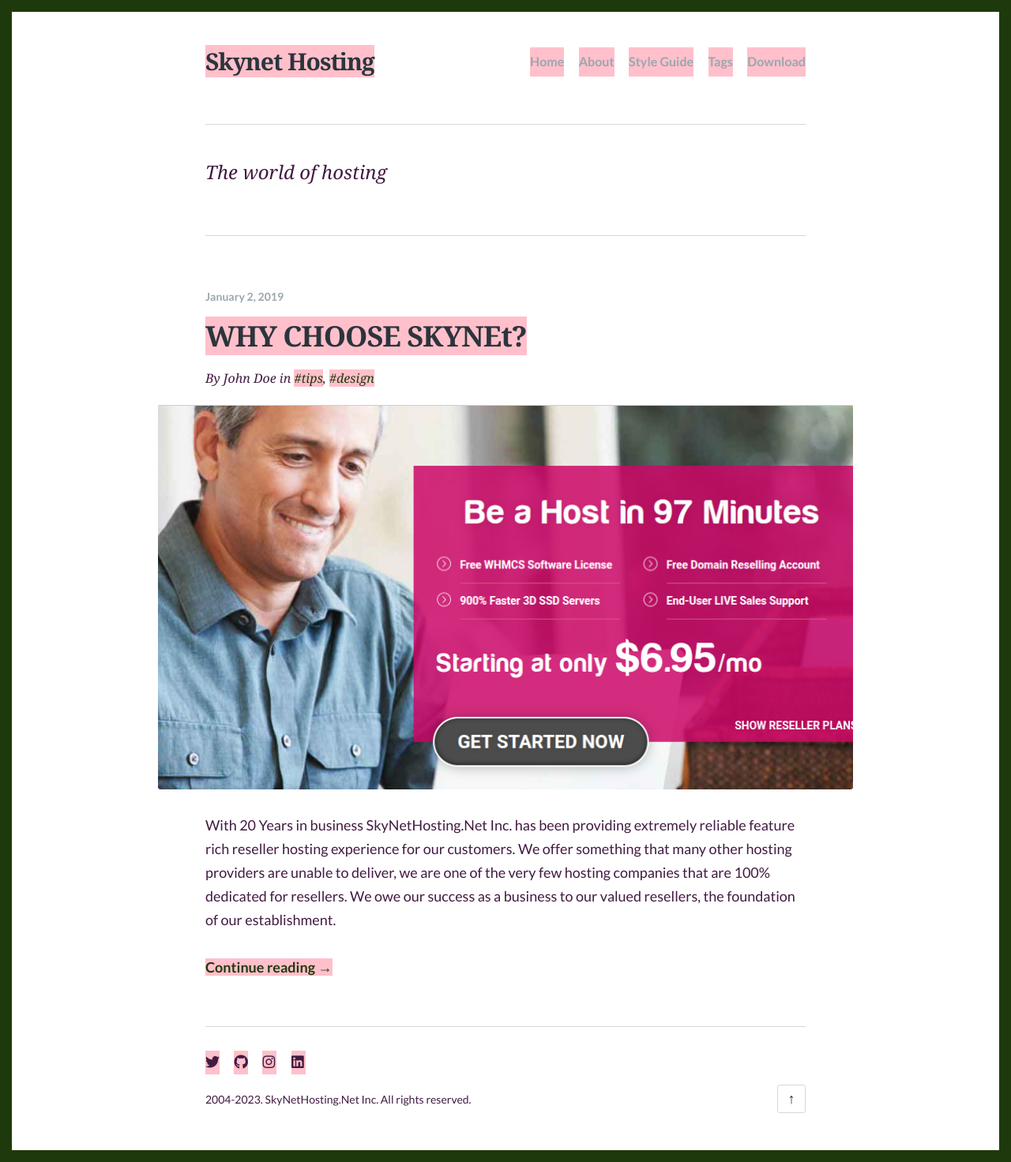
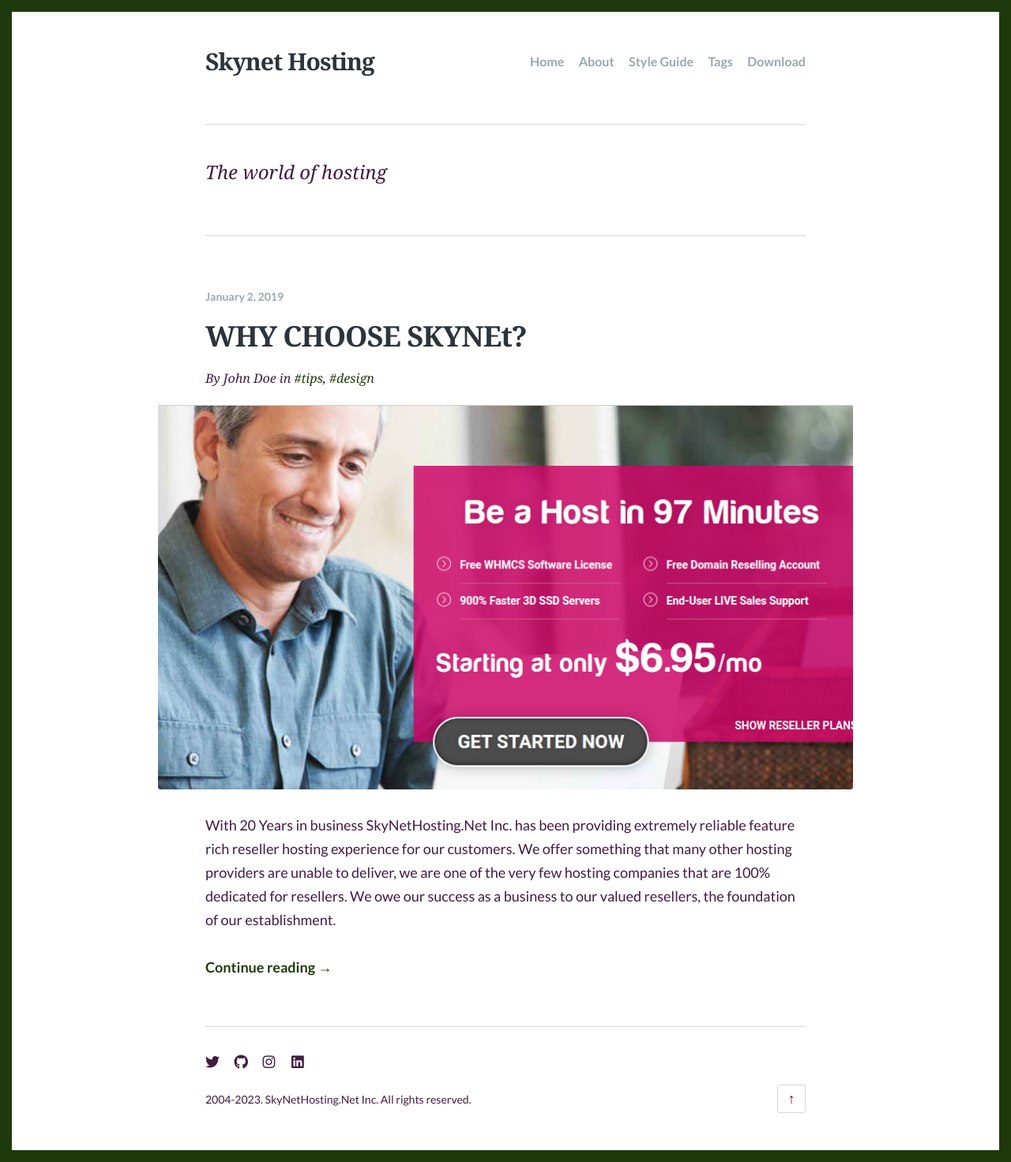
Before and after one commit to aneesh1985-rgb/blog12, a Jekyll site: the page built from index.html, in a window 1280 px wide. Shown: the whole page at 79% size. Built offline with Jekyll 4.4.1, drawn with Linux system fonts in a browser that asks for light colours; some web fonts are replaced; the list of posts is cut into pages by our own code.

Commit message:
Update _reset.scss

```diff
--- a/_sass/_reset.scss
+++ b/_sass/_reset.scss
@@ -45,7 +45,7 @@
 }
 
 a {
-  background-color: pink;
+  background-color: trasparent;
 }
 
 a:focus {
```
